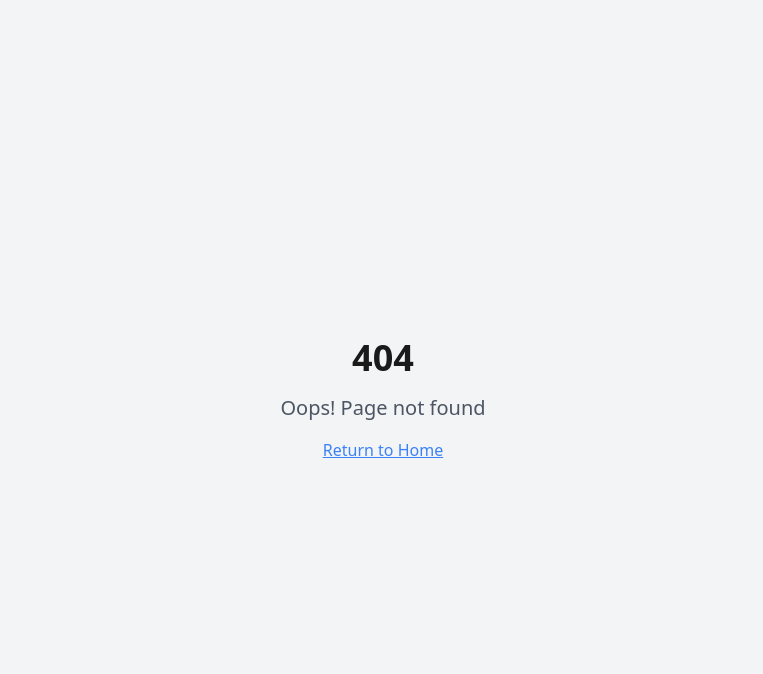
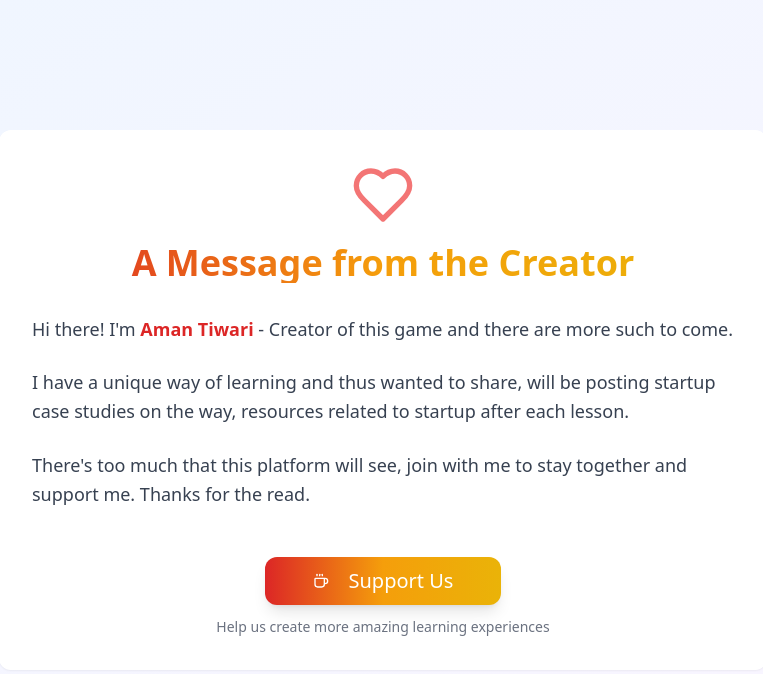
Before and after one commit to amanempire/founders-grind-simulator, a React (Vite) app: page /creator in a window 1280 px wide. Before the commit this address had no page. Shown: the top 674 px of the page, without its empty margins (257-1020 px from the left). Built offline with nearby package versions, Linux system fonts and the light colour scheme.

Commit message:
Add new page and support button
Implement a new page accessible via the "Don't click" button on the completion screen, and add a "Support Us" button that links to a payment gateway.

```diff
--- a/src/App.tsx
+++ b/src/App.tsx
@@ -9,6 +9,7 @@ import ModeSelection from "./pages/ModeSelection";
 import CharacterSelection from "./pages/CharacterSelection";
 import Dashboard from "./pages/Dashboard";
 import Complete from "./pages/Complete";
+import Creator from "./pages/Creator";
 import NotFound from "./pages/NotFound";
 
 const queryClient = new QueryClient();
@@ -25,6 +26,7 @@ const App = () => (
           <Route path="/select" element={<CharacterSelection />} />
           <Route path="/dashboard" element={<Dashboard />} />
           <Route path="/complete" element={<Complete />} />
+          <Route path="/creator" element={<Creator />} />
           <Route path="*" element={<NotFound />} />
         </Routes>
       </BrowserRouter>
--- a/src/pages/Complete.tsx
+++ b/src/pages/Complete.tsx
@@ -10,7 +10,6 @@ import { Trophy, Brain, Target } from "lucide-react";
 const Complete = () => {
   const navigate = useNavigate();
   const [gameState, setGameState] = useState<GameState | null>(null);
-  const [showCreatorMessage, setShowCreatorMessage] = useState(false);
 
   useEffect(() => {
     const state = loadGameState();
@@ -27,7 +26,7 @@ const Complete = () => {
   };
 
   const handleDontClick = () => {
-    setShowCreatorMessage(!showCreatorMessage);
+    navigate('/creator');
   };
 
   const getFinalScore = () => {
@@ -125,23 +124,6 @@ const Complete = () => {
               Don't click
             </Button>
           </div>
-
-          {showCreatorMessage && (
-            <Card className="mt-8 p-8 glass-effect max-w-2xl mx-auto animate-fade-in">
-              <div className="text-left space-y-4">
-                <h3 className="text-2xl font-bold founder-text-gradient mb-4">A Message from the Creator</h3>
-                <p className="text-gray-700 leading-relaxed">
-                  I'm <strong>Aman Tiwari</strong> - Creator of this game and there are more such to come.
-                  I have a unique way of learning and thus wanted to share, will be posting startup
-                  case studies on the way, resources related to startup after each lesson.
-                </p>
-                <p className="text-gray-700 leading-relaxed">
-                  There's too much that this platform will see, join with me to stay together and
-                  support me. Thanks for the read.
-                </p>
-              </div>
-            </Card>
-          )}
         </div>
       </div>
     </div>
--- /dev/null
+++ b/src/pages/Creator.tsx
@@ -0,0 +1,58 @@
+
+import { Button } from "@/components/ui/button";
+import { Card } from "@/components/ui/card";
+import { Heart, Coffee } from "lucide-react";
+
+const Creator = () => {
+  const handleSupportUs = () => {
+    // This will redirect to a payment gateway (Stripe, PayPal, etc.)
+    window.open('https://buy.stripe.com/your-payment-link', '_blank');
+  };
+
+  return (
+    <div className="min-h-screen flex items-center justify-center p-4 bg-gradient-to-br from-blue-50 to-purple-50">
+      <div className="max-w-3xl w-full">
+        <Card className="p-8 glass-effect animate-fade-in">
+          <div className="text-center mb-8">
+            <Heart className="w-16 h-16 text-red-500 mx-auto mb-4 animate-pulse" />
+            <h1 className="text-3xl md:text-4xl font-bold mb-6 founder-text-gradient">
+              A Message from the Creator
+            </h1>
+          </div>
+
+          <div className="space-y-6 text-lg leading-relaxed text-gray-700">
+            <p>
+              Hi there! I'm <strong className="text-founder-red">Aman Tiwari</strong> - Creator of this game and there are more such to come.
+            </p>
+
+            <p>
+              I have a unique way of learning and thus wanted to share, will be posting startup
+              case studies on the way, resources related to startup after each lesson.
+            </p>
+
+            <p>
+              There's too much that this platform will see, join with me to stay together and
+              support me. Thanks for the read.
+            </p>
+          </div>
+
+          <div className="mt-12 text-center">
+            <Button
+              onClick={handleSupportUs}
+              size="lg"
+              className="founder-gradient text-white text-xl px-12 py-6 rounded-xl hover:scale-105 transition-transform duration-200 shadow-lg"
+            >
+              <Coffee className="w-6 h-6 mr-3" />
+              Support Us
+            </Button>
+            <p className="text-sm text-gray-500 mt-3">
+              Help us create more amazing learning experiences
+            </p>
+          </div>
+        </Card>
+      </div>
+    </div>
+  );
+};
+
+export default Creator;
```
